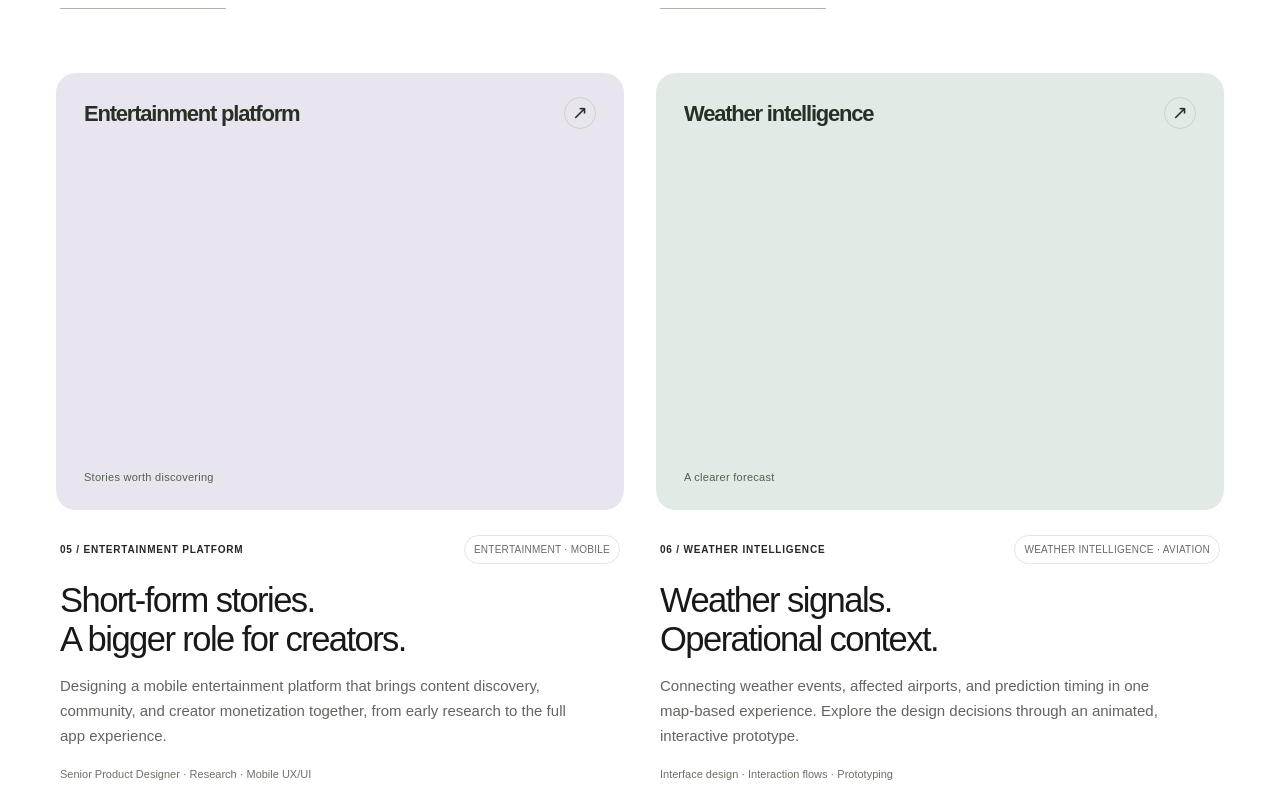
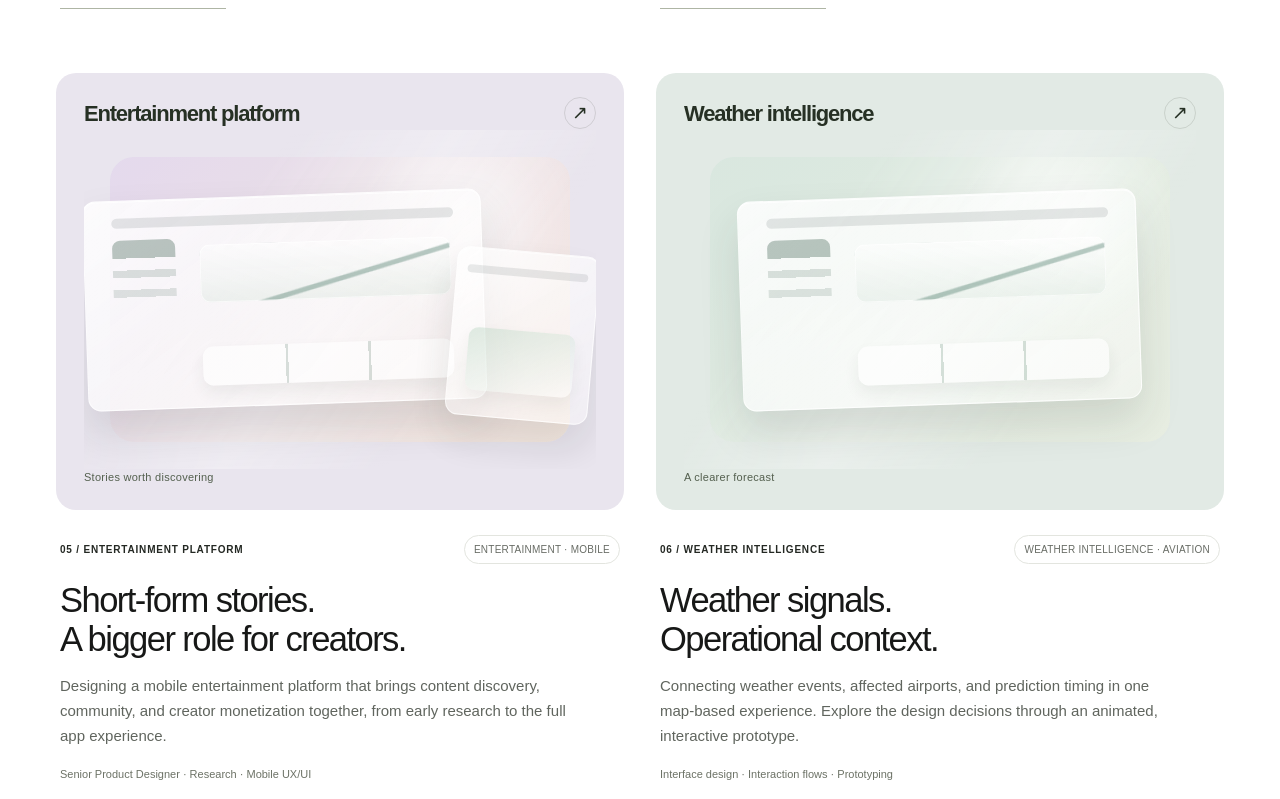
Before and after one commit to mariesanglante/marianna-portfolio, a Next.js app: page / in a window 1280 px wide. Shown: the part 2441-3240 px from the top of the page. Built offline with nearby package versions, Linux system fonts and the light colour scheme.

Commit message:
Add abstract public homepage cover art

```diff
--- a/app/home-gallery.css
+++ b/app/home-gallery.css
@@ -47,3 +47,19 @@
 .cover-tagline{position:relative;z-index:2;font-size:11px;letter-spacing:.025em;color:#54604f}
 @media(max-width:1000px){.home-gallery .collection-cover{aspect-ratio:1.15;padding:20px}.cover-art{padding:23px 0}.cover-heading>span:first-child{font-size:20px}}
 @media(max-width:700px){.home-gallery .collection-cover{aspect-ratio:1.15}.cover-art-phones img{border-radius:11px}.cover-tagline{font-size:10px}}
+
+
+/* Public cover art: abstract case-related product screens, with no client screenshots. */
+.cover-art-abstract{position:relative;overflow:hidden;isolation:isolate;gap:18px}
+.cover-art-abstract::before{content:"";position:absolute;inset:8% 5%;border-radius:24px;background:radial-gradient(circle at 78% 22%,#ffffffaa,transparent 26%),linear-gradient(135deg,var(--abstract-a,#dce9e0),var(--abstract-b,#f4efe5));opacity:.92}
+.cover-art-abstract::after{content:"";position:absolute;inset:0;background:linear-gradient(125deg,transparent 28%,#ffffff50 50%,transparent 72%);mix-blend-mode:screen;pointer-events:none}
+.abstract-screen{position:relative;z-index:1;display:block;width:min(78%,520px);height:72%;border:1px solid #ffffffbb;border-radius:13px;background:linear-gradient(145deg,#ffffffd9,#ffffff62);box-shadow:0 22px 42px #1c2b2520, inset 0 1px #ffffffdd;transform:rotate(-2deg);overflow:hidden}
+.abstract-screen-top{position:absolute;left:7%;right:7%;top:8%;height:5%;border-radius:10px;background:#1e302d1c}
+.abstract-screen-sidebar{position:absolute;left:7%;top:19%;bottom:9%;width:16%;border-radius:8px;background:linear-gradient(#35594855 0 12%,transparent 12% 20%,#3559482b 20% 25%,transparent 25% 33%,#35594826 33% 38%,transparent 38% 100%)}
+.abstract-screen-chart{position:absolute;left:29%;right:8%;top:22%;height:28%;border-radius:10px;background:linear-gradient(165deg,transparent 58%,#2d635055 59% 62%,transparent 63%),linear-gradient(180deg,#ffffff85,#d1e1d650);box-shadow:inset 0 0 0 1px #ffffffaa}
+.abstract-screen-card{position:absolute;left:29%;right:8%;bottom:10%;height:19%;border-radius:10px;background:linear-gradient(90deg,#ffffffa8 0 33%,#4b786233 33% 34%,#ffffff9c 34% 66%,#4b786233 66% 67%,#ffffff9c 67%);box-shadow:0 8px 16px #26382a12}
+.abstract-screen-secondary{width:28%;height:58%;margin-left:-10%;margin-top:14%;transform:rotate(5deg);opacity:.9}
+.abstract-screen-secondary .abstract-screen-top{top:10%}
+.abstract-screen-secondary .abstract-screen-card{left:12%;right:12%;bottom:15%;height:38%;background:linear-gradient(160deg,#b6d4c077,#ffffff88)}
+.abstract-lumio-couples{--abstract-a:#dbe7f6;--abstract-b:#f5efe5}.abstract-semaverse{--abstract-a:#dce6d1;--abstract-b:#f2eee2}.abstract-oasive{--abstract-a:#d4e6e3;--abstract-b:#f3eee2}.abstract-simcare{--abstract-a:#eadbe8;--abstract-b:#f4eee5}.abstract-coinflix{--abstract-a:#e3d9ed;--abstract-b:#f5e9de}.abstract-causal-labs{--abstract-a:#d8e7df;--abstract-b:#e9eee2}.abstract-ascy{--abstract-a:#dfe3f0;--abstract-b:#f5eee6}.abstract-rainforest{--abstract-a:#e4ddec;--abstract-b:#f1eadf}
+@media(max-width:700px){.abstract-screen{width:78%;height:70%}.abstract-screen-secondary{width:30%;height:55%}}
```
